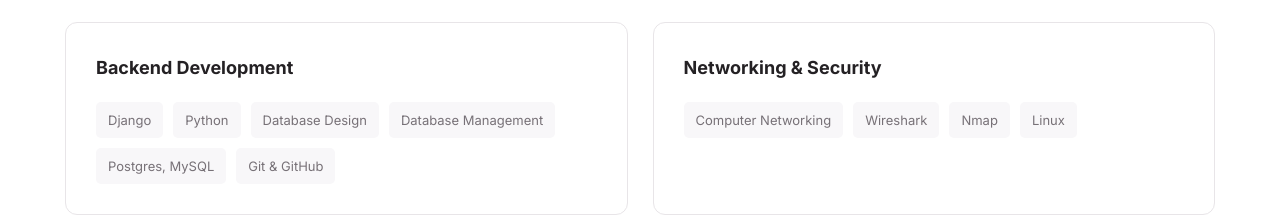
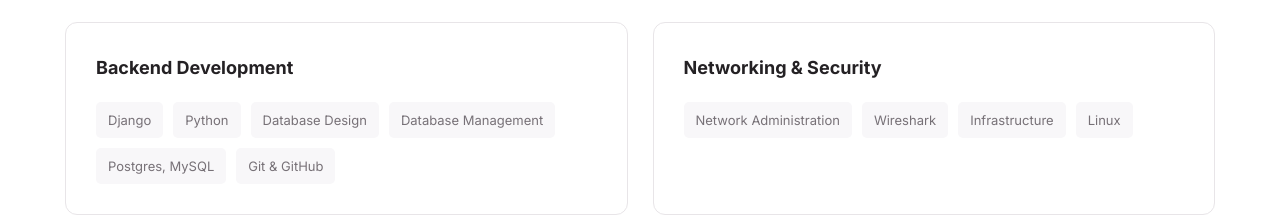
Before and after one commit to Tricketnatukunda/my_portifolio, a plain HTML site: page index.html in a window 1280 px wide. Shown: the part 1830-2045 px from the top of the page. Drawn offline with Linux system fonts and the light colour scheme.

Commit message:
tweek in the skills

```diff
--- a/index.html
+++ b/index.html
@@ -173,9 +173,9 @@
                 <article class="skill-card">
                     <h3>Networking & Security</h3>
                     <ul>
-                        <li>Computer Networking</li>
+                        <li>Network Administration</li>
                         <li>Wireshark</li>
-                        <li>Nmap</li>
+                        <li>Infrastructure</li>
                         <li>Linux</li>
                     </ul>
                 </article>
```
